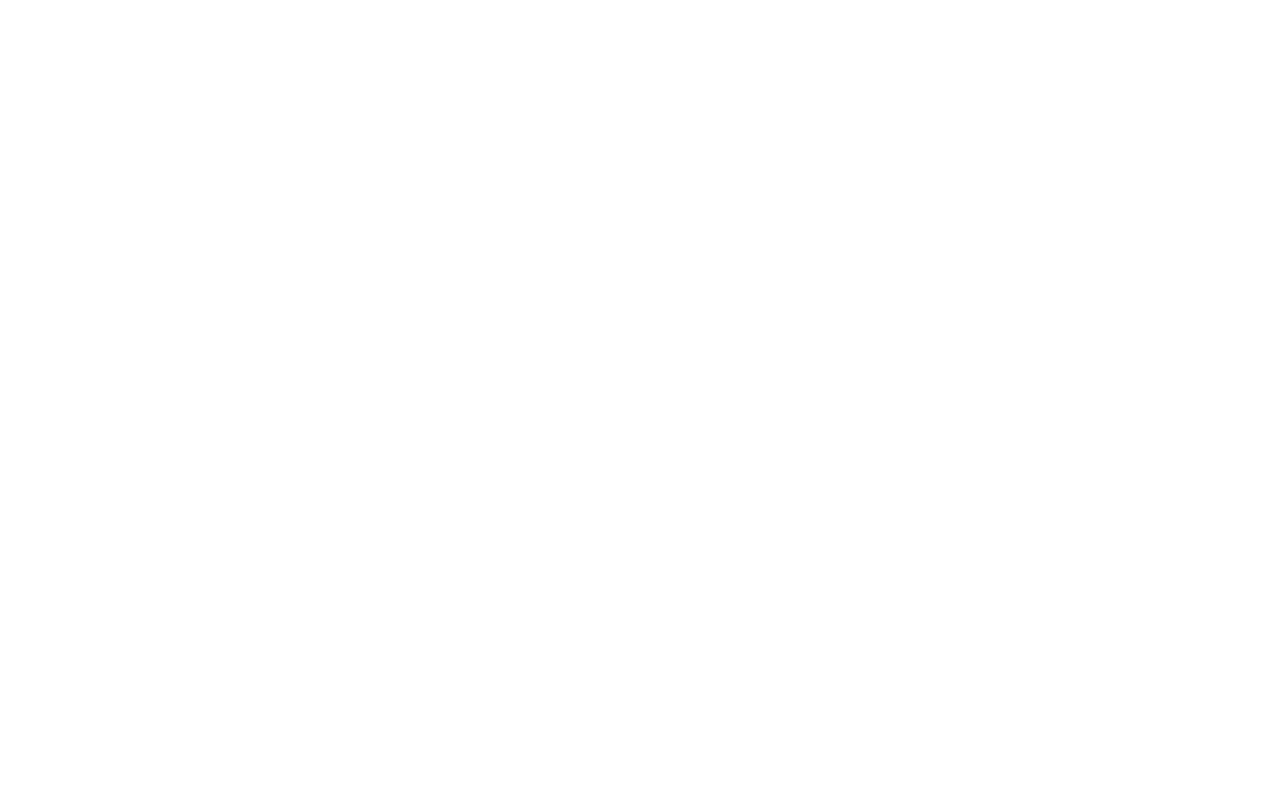
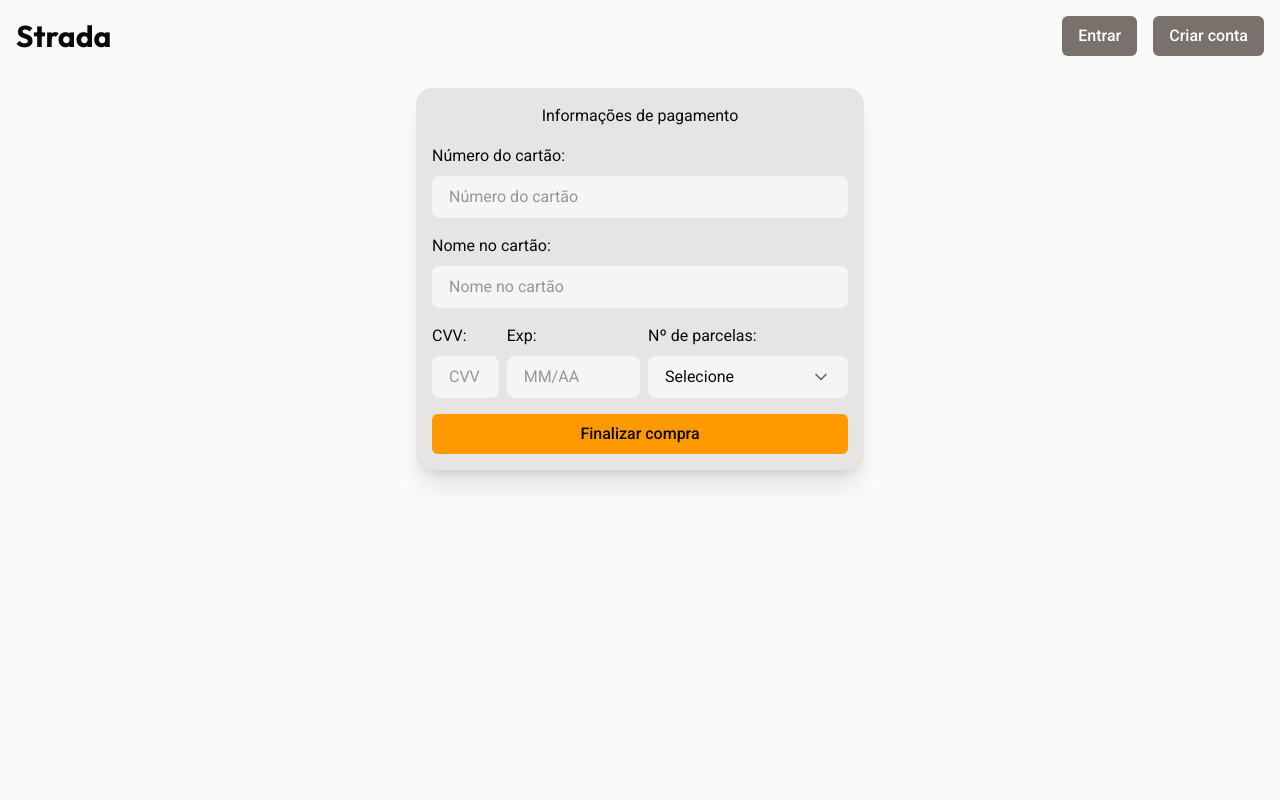
Before and after one commit to ricardoof/strada, a React (Vite) app in the folder web/: page /payment/credit-card in a window 1280 px wide. Before the commit this address had no page. Shown: the top 800 px of the page. Built offline with nearby package versions, Linux system fonts and the light colour scheme.

Commit message:
adição cartão de crédito

```diff
--- a/web/src/App.jsx
+++ b/web/src/App.jsx
@@ -10,6 +10,7 @@
 import { Ticket } from './pages/ticket'
 import { Pix } from './pages/pix'
 import { MainLayout } from './layouts/MainLayout'
+import { PurchaseCompleted } from './pages/purchaseCompleted'
 
 function App() {
   return (
@@ -20,10 +21,14 @@
         <Route index element={<Home />} />
         <Route element={<Travel />} path={'/travel'}/>
         <Route element={<Cart />} path={'/cart'}/>
-        <Route element={<CreditCard/>} path={'/payment/credit_card'}/>
-        <Route element={<DebitCard/>} path={'/payment/debit_card'}/>
-        <Route element={<Ticket/>} path={'/payment/boleto'}/>
-        <Route element={<Pix/>} path={'/payment/pix'}/>
+        <Route element={<CreditCard />} path={'/payment/credit-card'}/>
+        <Route element={<DebitCard />} path={'/payment/debit-card'}/>
+        <Route element={<Ticket />} path={'/payment/boleto'}/>
+        <Route element={<Pix />} path={'/payment/pix'}/>
+        <Route element={<PurchaseCompleted />} path={'/payment/credit-card/purchase-completed'}/>
+        <Route element={<PurchaseCompleted />} path={'/payment/debit-card/purchase-completed'}/>
+        <Route element={<PurchaseCompleted />} path={'/payment/boleto/purchase-completed'}/>
+        <Route element={<PurchaseCompleted />} path={'/payment/pix/purchase-completed'}/>
       </Route>
     </Routes>
   )
--- /dev/null
+++ b/web/src/components/footer.jsx
@@ -0,0 +1,9 @@
+export function Footer() {
+  return (
+    <footer className="w-full bg-card p-8 mt-16">
+      <div className="w-full flex justify-center items-center text-font/60">
+        <p>© 2025 Strada. Todos os direitos reservados.</p>
+      </div>
+    </footer>
+  )
+}
--- a/web/src/components/header.jsx
+++ b/web/src/components/header.jsx
@@ -24,8 +24,8 @@
 
     return (
         <header className="flex w-full justify-between items-center p-4">
-            <div className="w-28 p-4" onClick={handleNavigateToHome}>
-                <img src="https://www.placecats.com/neo/300/200" alt="Logo da Strada" />
+            <div className="text-font text-3xl font-bold font-logo cursor-pointer" onClick={handleNavigateToHome}>
+                <h2>Strada</h2>
             </div>
 
             <div className="flex gap-4">
--- a/web/src/components/myCart.jsx
+++ b/web/src/components/myCart.jsx
@@ -4,7 +4,7 @@
     return (
         <div className="flex flex-col w-full bg-card gap-4 items-center justify-center p-4 rounded-2xl">
             <div className="flex w-full justify-between">
-                <p className="text-font text-base">Viagens</p>
+                <p className="text-font text-xl">Viagens</p>
                 <div className="flex text-xs gap-1 items-center cursor-pointer">
                     <CircleX size={12} className="text-red" />
                     <p className="text-red">Limpar carrinho</p>
--- /dev/null
+++ b/web/src/components/select.jsx
@@ -0,0 +1,17 @@
+import { cn } from "../utils";
+
+export function Select({ className, children, ...props }) {
+  return (
+    <select
+      className={cn(
+        "text-font w-full bg-transparent outline-none",
+        "placeholder:text-font/40",
+        "appearance-none",
+        className
+      )}
+      {...props}
+    >
+      {children}
+    </select>
+  )
+}
--- a/web/src/index.css
+++ b/web/src/index.css
@@ -1,3 +1,5 @@
+@import url('https://fonts.googleapis.com/css2?family=Outfit:wght@100..900&family=Roboto:ital,wght@0,100..900;1,100..900&display=swap');
+
 @import "tailwindcss";
 
 @tailwind utilities;
@@ -11,14 +13,12 @@
   --color-font:oklch(14.7% 0.004 49.25);
   --color-red: oklch(63.7% 0.237 25.331);
   --color-green: oklch(72.3% 0.219 149.579);
+  --font-logo: 'Outfit', sans-serif;
+  --font-body: 'Roboto', sans-serif;
 }
 
-/* @theme {
-  --color-background: oklch(21% 0.006 285.885);
-  --color-card: oklch(27.4% 0.006 286.033);
-  --color-input: oklch(37% 0.013 285.805);
-  --color-button: oklch(14.1% 0.005 285.823);
-  --color-font: oklch(92.8% 0.006 264.531);
-  --color-red: oklch(63.7% 0.237 25.331);
-  --color-green: oklch(72.3% 0.219 149.579);
-} */
+@layer base {
+  body {
+    @apply font-body;
+  }
+}
--- a/web/src/layouts/MainLayout.jsx
+++ b/web/src/layouts/MainLayout.jsx
@@ -1,5 +1,6 @@
 import { Outlet } from "react-router-dom";
 import { Header } from "../components/header"; // Importe seu Header
+import { Footer } from "../components/footer";
 
 export function MainLayout() {
   return (
@@ -8,6 +9,7 @@
       <main>
         <Outlet />
       </main>
+      <Footer />
     </div>
   );
 }
--- a/web/src/pages/createAccount.jsx
+++ b/web/src/pages/createAccount.jsx
@@ -1,10 +1,28 @@
+import { useNavigate } from "react-router-dom";
 import { FormCreateAccount } from "../components/formCreateAccount";
 
 export function CreateAccount() {
+    const navigate = useNavigate();
+
+    const handleNavigateToHome = () => {
+        navigate('/');
+    }
+
     return (
-        <div className="flex flex-col w-full min-h-screen gap-20 bg-background items-center justify-start p-4">
+        <div className="flex flex-col w-full min-h-screen gap-8 bg-background items-center justify-start p-4">
+            <div className="text-font text-5xl font-bold font-logo cursor-pointer p-8"
+                onClick={handleNavigateToHome}
+            >
+                <h1>Strada</h1>
+            </div>
+
             <div className="flex flex-col w-full bg-card shadow-xl items-center justify-center gap-4 rounded-2xl lg:w-md">
                 <FormCreateAccount />
+            </div>
+
+            <div className="flex gap-4 p-4">
+                <p className="text-sm text-font">Termos de uso</p>
+                <p className="text-sm text-font">Política de privacidade</p>
             </div>
         </div>
     )
--- a/web/src/pages/creditCard.jsx
+++ b/web/src/pages/creditCard.jsx
@@ -1,5 +1,87 @@
+import { useNavigate } from "react-router-dom";
+import { Button } from "../components/button";
+import { Input } from "../components/input";
+import { InputGroup } from "../components/inputGroup";
+import { useState } from "react";
+import { Select } from "../components/select";
+import { ChevronDown } from "lucide-react";
+
 export function CreditCard() {
+    const navigate = useNavigate();
+
+    const handlePurchaseCompleted = () => {
+        navigate('/payment/credit-card/purchase-completed');
+    }
+
+    const [installment, setInstallment] = useState("");
+
+    const installmentOptions = [
+        { value: 1, label: "1x de R$ 150,00" },
+        { value: 2, label: "2x de R$ 75,00" },
+        { value: 3, label: "3x de R$ 50,00" },
+    ];
+
     return (
-        <div>Credit Card</div>
+        <div className="flex flex-col w-full bg-background min-h-screen gap-4 items-center justify-start p-4">
+            <div className="flex flex-col w-full bg-card gap-4 items-center justify-start shadow-xl p-4 rounded-2xl lg:w-md">
+                <h2>Informações de pagamento</h2>
+                <div className="flex flex-col w-full gap-2">
+                    <p>Número do cartão:</p>
+                    <InputGroup variant="primary">
+                        <Input type="text" placeholder="Número do cartão" />
+                    </InputGroup>
+                </div>
+
+                <div className="flex flex-col w-full gap-2">
+                    <p>Nome no cartão:</p>
+                    <InputGroup variant="primary">
+                        <Input type="text" placeholder="Nome no cartão" />
+                    </InputGroup>
+                </div>
+
+                <div className="flex flex-col w-full gap-2 lg:flex-row">
+                    <div className="flex flex-col gap-2 w-1/6">
+                        <p>CVV:</p>
+                        <InputGroup variant="primary">
+                            <Input type="text" placeholder="CVV" />
+                        </InputGroup>
+                    </div>
+                    <div className="flex flex-col gap-2 w-2/6">
+                        <p>Exp:</p>
+                        <InputGroup variant="primary">
+                            <Input type="text" placeholder="MM/AA" />
+                        </InputGroup>
+                    </div>
+                    <div className="flex flex-col gap-2 w-3/6">
+                        <p>Nº de parcelas:</p>
+                        <InputGroup variant="primary" className="relative">
+                            <Select
+                                value={installment}
+                                onChange={(e) => setInstallment(e.target.value)}
+                            >
+                                <option value="" disabled>Selecione</option>
+
+                                {installmentOptions.map(option => (
+                                    <option key={option.value} value={option.value}>
+                                        {option.label}
+                                    </option>
+                                ))}
+                            </Select>
+                            <ChevronDown
+                                className="absolute right-4 top-1/2 -translate-y-1/2 w-5 h-5 text-font/60 pointer-events-none"
+                            />
+                        </InputGroup>
+                    </div>
+                </div>
+
+                <Button
+                    variant="primary"
+                    width="full"
+                    onClick={handlePurchaseCompleted}
+                >
+                    Finalizar compra
+                </Button>
+            </div>
+        </div>
     )
 }
--- a/web/src/pages/login.jsx
+++ b/web/src/pages/login.jsx
@@ -1,9 +1,21 @@
+import { useNavigate } from "react-router-dom";
 import { FormLogin } from "../components/formLogin";
 
 export function Login() {
+    const navigate = useNavigate();
+
+    const handleNavigateToHome = () => {
+        navigate('/');
+    }
+
     return (
-        <div className=" flex flex-col min-h-screen gap-4 items-center justify-start bg-background p-4">
-            <div className="flex w-80 rounded-2xl items-center bg-card shadow-md justify-center lg:w-sm">
+        <div className=" flex flex-col min-h-screen gap-8 items-center justify-start bg-background p-4">
+            <div className="text-font text-5xl font-bold font-logo cursor-pointer p-8"
+                onClick={handleNavigateToHome}
+            >
+                <h1>Strada</h1>
+            </div>
+            <div className="flex w-80 rounded-2xl items-center bg-card shadow-xl justify-center lg:w-sm">
                 <FormLogin />
             </div>
 
--- /dev/null
+++ b/web/src/pages/purchaseCompleted.jsx
@@ -0,0 +1,5 @@
+export function PurchaseCompleted() {
+    return (
+        <div>Purchase Completed</div>
+    )
+}
```
Also changed, not shown: web/src/components/paymentMethods.jsx (+5 -5 lines).
